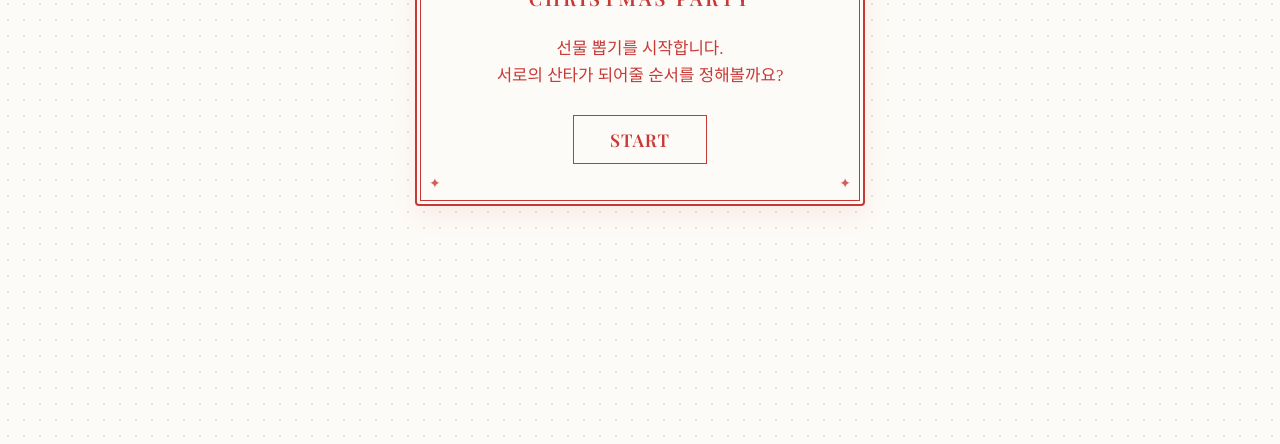
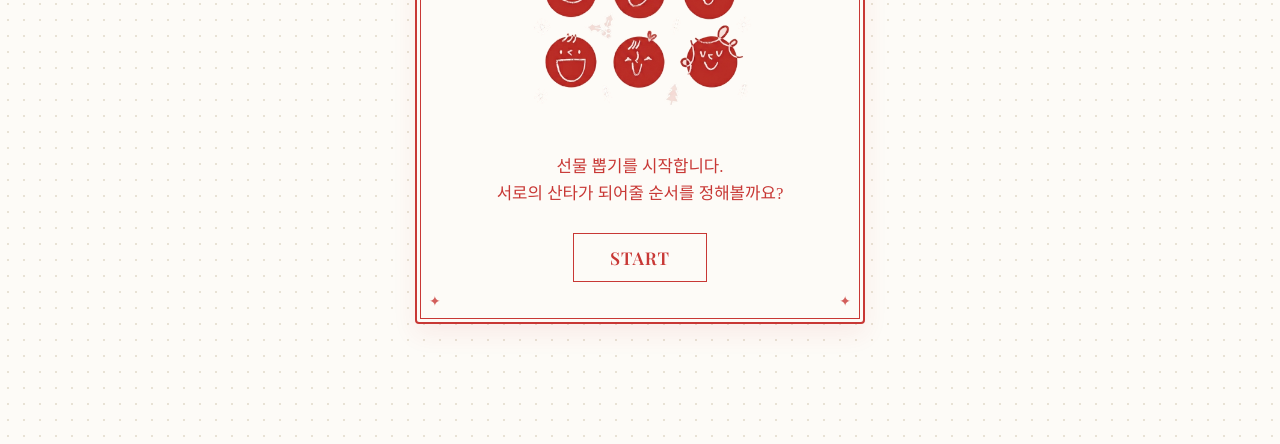
Before and after one commit to SoyR/duljjedul, a plain HTML site: page index.html in a window 1280 px wide. Shown: the part 356-800 px from the top of the page. Drawn offline with nearby package versions, Linux system fonts and the light colour scheme; a web font is replaced by a local one.

Commit message:
Add files via upload

```diff
--- a/index.html
+++ b/index.html
@@ -6,9 +6,13 @@
     <title>Doridul Christmas Party</title>
     <link rel="icon" href="tree.ico" type="image/x-icon">
     <meta property="og:title" content="Doridul Christmas Party">
+    <meta property="og:description" content="선물 뽑기를 시작합니다. 서로의 산타가 되어줄 순서를 정해볼까요?">
     <meta property="og:type" content="website">
     <meta property="og:url" content="https://soyr.github.io/doridul/">
     <meta property="og:image" content="https://soyr.github.io/doridul/doridulillust.png">
+    <meta property="og:image:width" content="1024">
+    <meta property="og:image:height" content="716">
+    <meta property="og:image:type" content="image/png">
     <meta name="twitter:card" content="summary_large_image">
     <meta name="twitter:title" content="Doridul Christmas Party">
     <meta name="twitter:image" content="https://soyr.github.io/doridul/doridulillust.png">
@@ -75,6 +79,13 @@
             font-weight: normal;
             line-height: 1.1;
             margin-bottom: 5px;
+        }
+
+        .main-illust {
+            width: 80%;
+            height: auto;
+            margin: 5px auto 20px;
+            display: block;
         }
 
         h2.classic-title {
@@ -210,6 +221,7 @@
     <div id="step-1">
         <h1 class="script-title">Doridul</h1>
         <h2 class="classic-title">Christmas Party</h2>
+        <img src="doridulillust-2.png" alt="Doridul illustration" class="main-illust">
         <p class="description">
             선물 뽑기를 시작합니다.<br>
             서로의 산타가 되어줄 순서를 정해볼까요?
```
Also changed, not shown: doridulillust-2.png (added).
